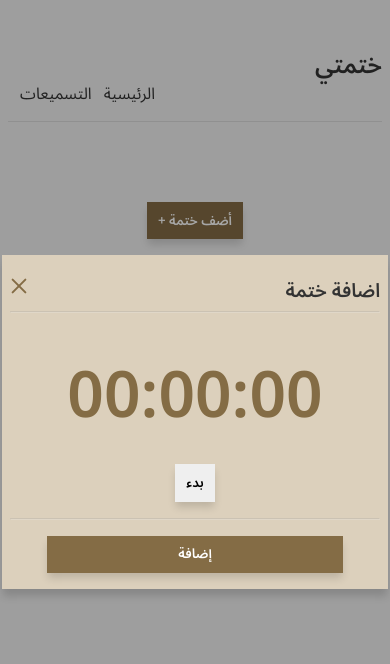
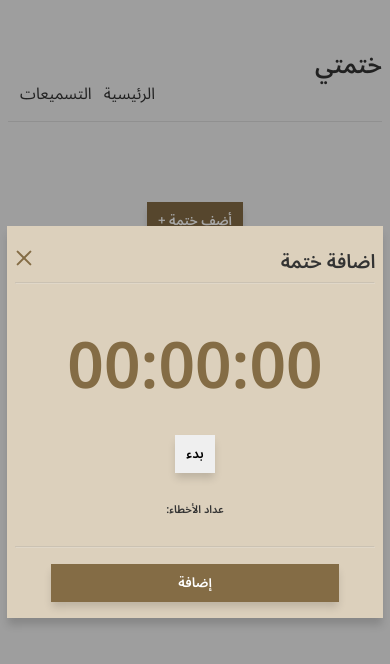
Before and after one commit to AbdulazizYas/Khatmaty, a Next.js app: page /tasmeat in a window 390 px wide. Both pictures are taken after a click on the button "أضف ختمة +". Shown: the top 664 px of the page. Built offline with nearby package versions, Linux system fonts and the light colour scheme.

Commit message:
add mistakes counter component

```diff
--- a/components/Layout.js
+++ b/components/Layout.js
@@ -1,6 +1,5 @@
 import Navbar from "./Navbar";
 import Footer from "./Footer";
-import { Head } from "next/document";
 
 const Layout = ({ children }) => {
   return (
--- /dev/null
+++ b/components/tasmeat/MistakesCounter.jsx
@@ -0,0 +1,10 @@
+const MistakesCounter = () => {
+  return (
+    <div className="mistakes-counter">
+      <h6 className="title">عداد الأخطاء:</h6>
+      <div className="counters"></div>
+    </div>
+  );
+};
+
+export default MistakesCounter;
--- a/components/tasmeat/ModalBody.js
+++ b/components/tasmeat/ModalBody.jsx
@@ -1,9 +1,11 @@
+import MistakesCounter from "./MistakesCounter";
 import StopWatch from "./StopWatch";
 
 const ModalBody = () => {
   return (
     <>
       <StopWatch />
+      <MistakesCounter />
     </>
   );
 };
--- a/styles/globals.css
+++ b/styles/globals.css
@@ -117,7 +117,7 @@ button.primary{
 
 @media screen and (max-width: 860px) {
   .modal .modalWindow{
-    width: 95%;
+    width: 92.5%;
   }
 }
 
```
Also changed, not shown: components/tasmeat/ModalTasmee.jsx (renamed from components/tasmeat/ModalTasmee.js), components/tasmeat/StopWatch.jsx (renamed from components/tasmeat/StopWatch.js).
